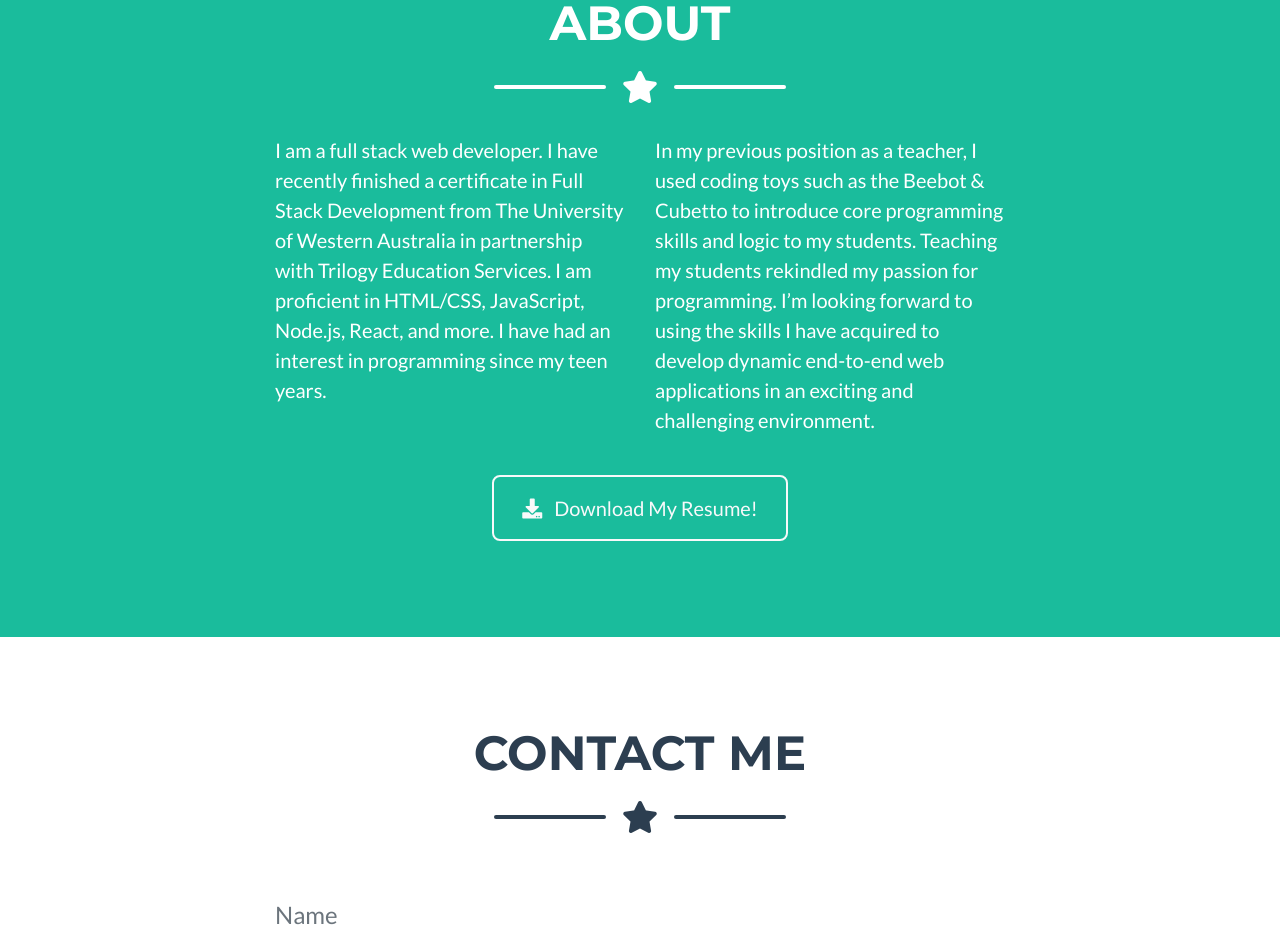
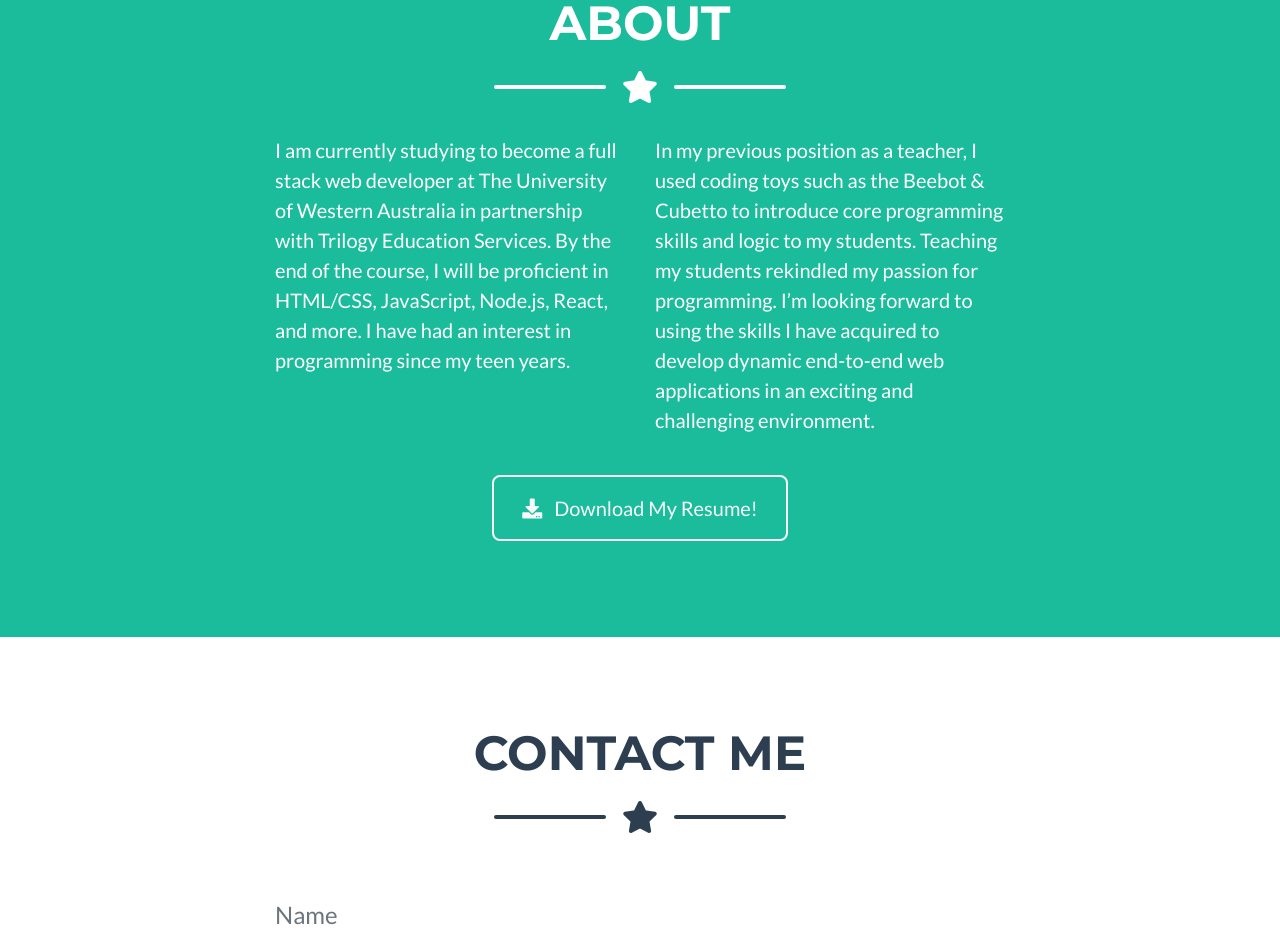
Before and after one commit to stephiesuzanne/MyPortfolio, a website with bundled scripts: page index.html in a window 1280 px wide. Shown: the part 1755-2690 px from the top of the page. Built offline with nearby package versions, Linux system fonts and the light colour scheme; files whose address does not match are found by name.

Commit message:
changes to brand statement

```diff
--- a/index.html
+++ b/index.html
@@ -187,7 +187,7 @@
       <!-- About Section Content -->
       <div class="row">
         <div class="col-lg-4 ml-auto">
-          <p class="lead">I am a full stack web developer.  I have recently finished a certificate in Full Stack Development from The University of Western Australia in partnership with Trilogy Education Services. I am proficient in HTML/CSS, JavaScript, Node.js, React, and more. I have had an interest in programming since my teen years.</p>
+          <p class="lead">I am currently studying to become a full stack web developer at The University of Western Australia in partnership with Trilogy Education Services. By the end of the course, I will be proficient in HTML/CSS, JavaScript, Node.js, React, and more. I have had an interest in programming since my teen years.</p>
         </div>
         <div class="col-lg-4 mr-auto">
           <p class="lead">In my previous position as a teacher,  I used coding toys such as the Beebot & Cubetto to introduce core programming skills and logic to my students. Teaching my students rekindled my passion for programming. I’m looking forward to using the skills I have acquired to develop dynamic end-to-end web applications in an exciting and challenging environment.</p>
```
